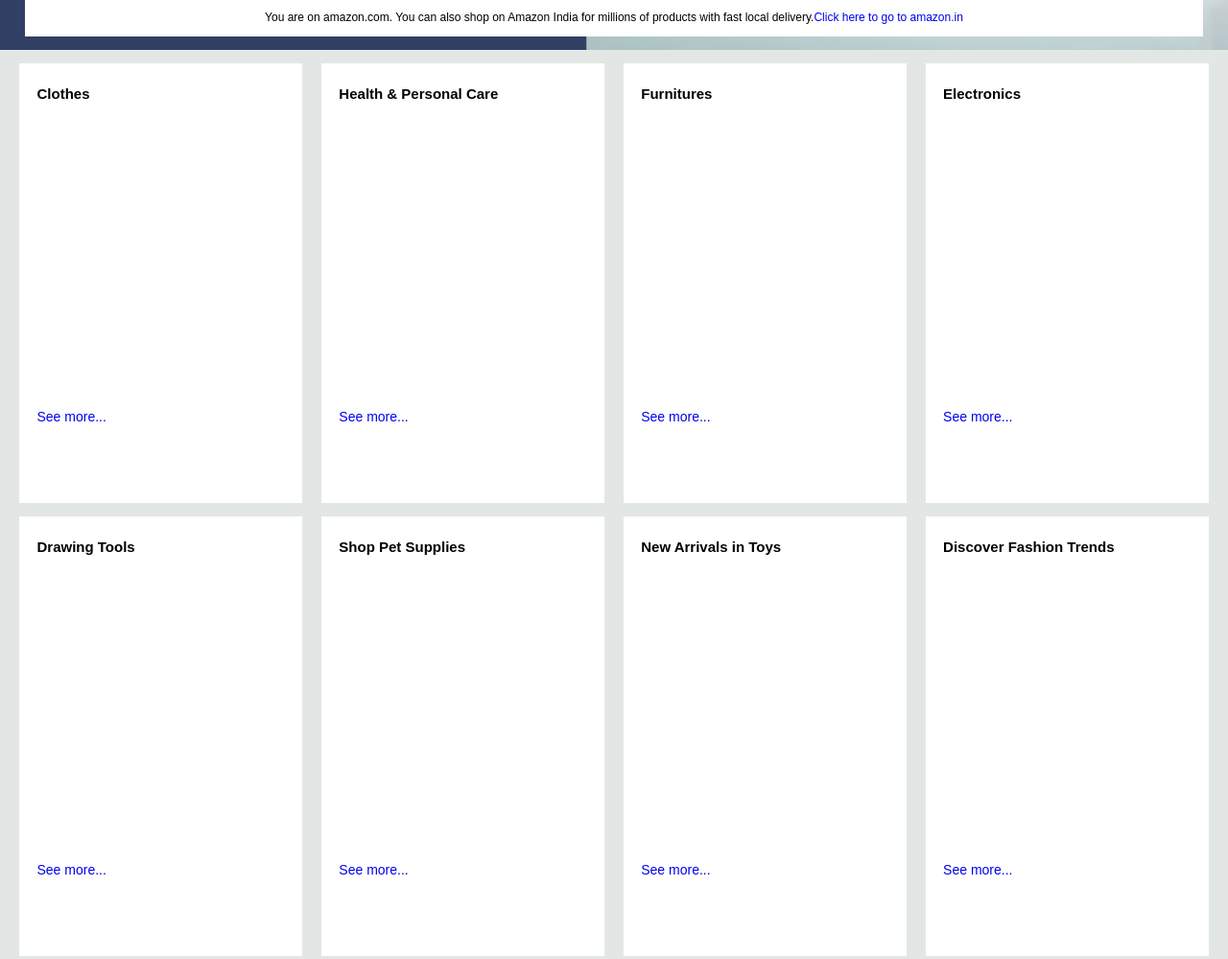
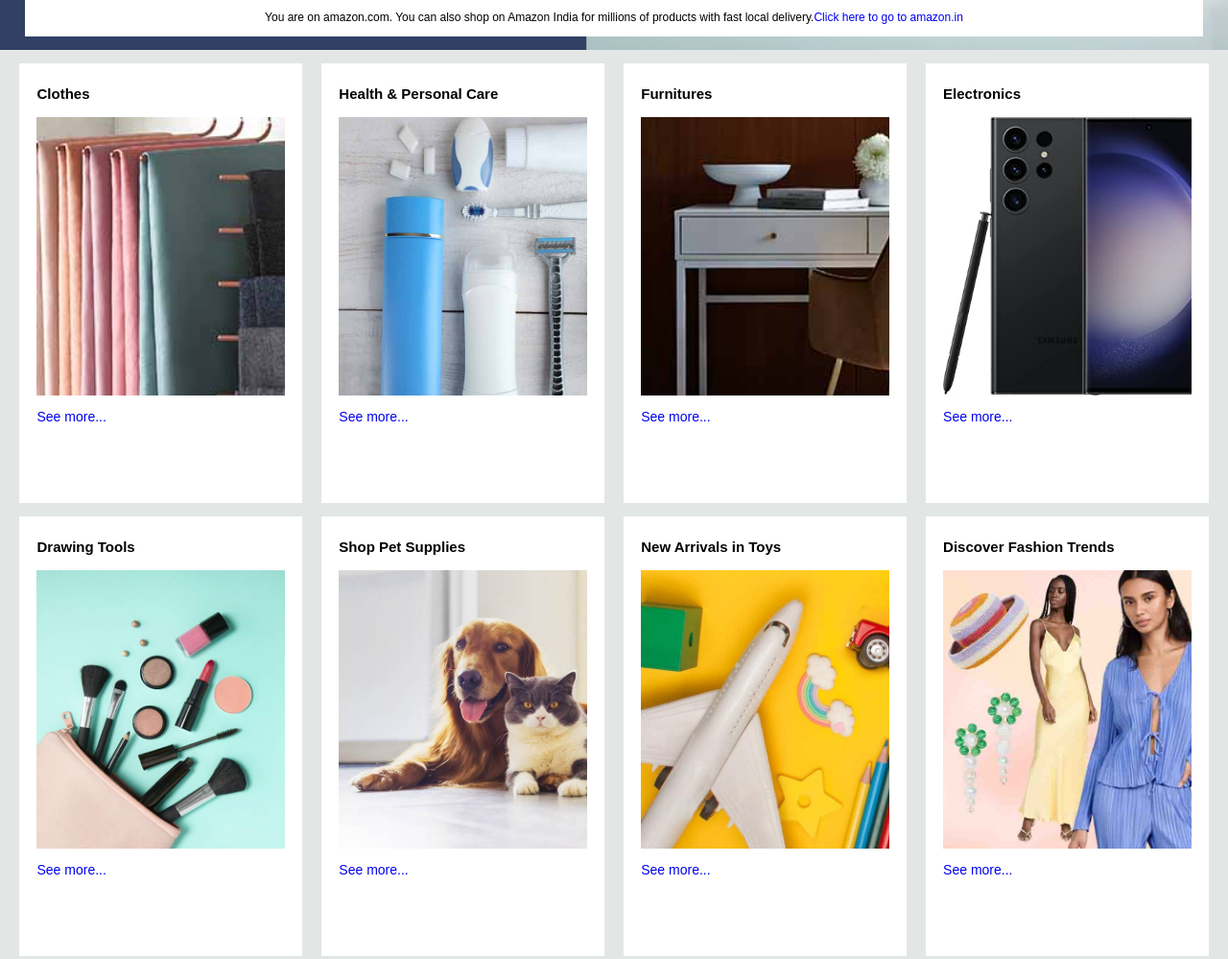
Before and after one commit to Lekesh0208/myamazon, a plain HTML site: page index.html in a window 1280 px wide. Shown: the part 388-1387 px from the top of the page at 96% size. Drawn offline with Linux system fonts and the light colour scheme; files whose address does not match are found by name.

Commit message:
Update index.html

```diff
--- a/index.html
+++ b/index.html
@@ -16,7 +16,7 @@ so 62.5% is = 10px -->
         crossorigin="anonymous" referrerpolicy="no-referrer" />
 
     <!-- for logo of amazon on title of webpage -->
-    <link rel="icon" href="/images/amazon_website-title_logo.png" type="images/icon type">
+    <link rel="icon" href="/images/amazon_logo.png" type="images/icon type">
 </head>
 
 <body>
@@ -128,7 +128,7 @@ so 62.5% is = 10px -->
             <div class="box-content">
                 <h2>Clothes</h2>
                 <div class="box-img"
-                    style="background-image: url('/images/drive-download-20230606T170542Z-001/box1_image.jpg');"></div>
+                    style="background-image: url('/images/box1_image.jpg');"></div>
                 <a href="#">See more...</a>
             </div>
         </div>
@@ -136,7 +136,7 @@ so 62.5% is = 10px -->
             <div class="box-content">
                 <h2>Health & Personal Care</h2>
                 <div class="box-img"
-                    style="background-image: url('/images/drive-download-20230606T170542Z-001/box2_image.jpg');"></div>
+                    style="background-image: url('/images/box2_image.jpg');"></div>
                 <a href="#">See more...</a>
             </div>
         </div>
@@ -144,7 +144,7 @@ so 62.5% is = 10px -->
             <div class="box-content">
                 <h2>Furnitures</h2>
                 <div class="box-img"
-                    style="background-image: url('/images/drive-download-20230606T170542Z-001/box3_image.jpg');"></div>
+                    style="background-image: url('/images/box3_image.jpg');"></div>
                 <a href="#">See more...</a>
             </div>
         </div>
@@ -152,7 +152,7 @@ so 62.5% is = 10px -->
             <div class="box-content">
                 <h2>Electronics</h2>
                 <div class="box-img"
-                    style="background-image: url('/images/drive-download-20230606T170542Z-001/box4_image.jpg');"></div>
+                    style="background-image: url('/images/box4_image.jpg');"></div>
                 <a href="#">See more...</a>
             </div>
         </div>
@@ -160,7 +160,7 @@ so 62.5% is = 10px -->
             <div class="box-content">
                 <h2>Drawing Tools</h2>
                 <div class="box-img"
-                    style="background-image: url('/images/drive-download-20230606T170542Z-001/box5_image.jpg');"></div>
+                    style="background-image: url('/images/box5_image.jpg');"></div>
                 <a href="#">See more...</a>
             </div>
         </div>
@@ -168,7 +168,7 @@ so 62.5% is = 10px -->
             <div class="box-content">
                 <h2>Shop Pet Supplies</h2>
                 <div class="box-img"
-                    style="background-image: url('/images/drive-download-20230606T170542Z-001/box6_image.jpg');"></div>
+                    style="background-image: url('/images/box6_image.jpg');"></div>
                 <a href="#">See more...</a>
             </div>
         </div>
@@ -176,7 +176,7 @@ so 62.5% is = 10px -->
             <div class="box-content">
                 <h2>New Arrivals in Toys</h2>
                 <div class="box-img"
-                    style="background-image: url('/images/drive-download-20230606T170542Z-001/box7_image.jpg');"></div>
+                    style="background-image: url('/images/box7_image.jpg');"></div>
                 <a href="#">See more...</a>
             </div>
         </div>
@@ -184,15 +184,15 @@ so 62.5% is = 10px -->
             <div class="box-content">
                 <h2>Discover Fashion Trends</h2>
                 <div class="box-img"
-                    style="background-image: url('/images/drive-download-20230606T170542Z-001/box8_image.jpg');"></div>
+                    style="background-image: url('/images/box8_image.jpg');"></div>
                 <a href="#">See more...</a>
             </div>
         </div>
-        <div class="box">
+        <div class="box new_box">
             <div class="box-content">
                 <h2>Discover Fashion Trends</h2>
                 <div class="box-img"
-                    style="background-image: url('/images/drive-download-20230606T170542Z-001/box8_image.jpg');"></div>
+                    style="background-image: url('/images/box8_image.jpg');"></div>
                 <a href="#">See more...</a>
             </div>
         </div>
```
